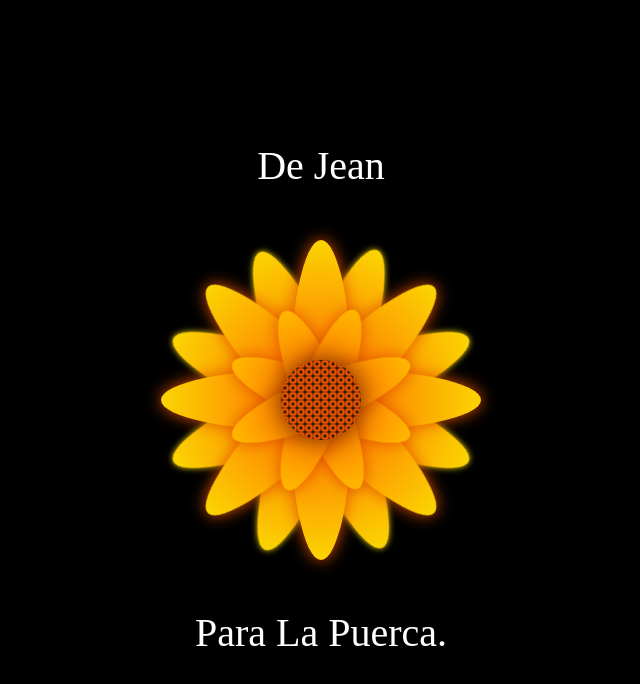
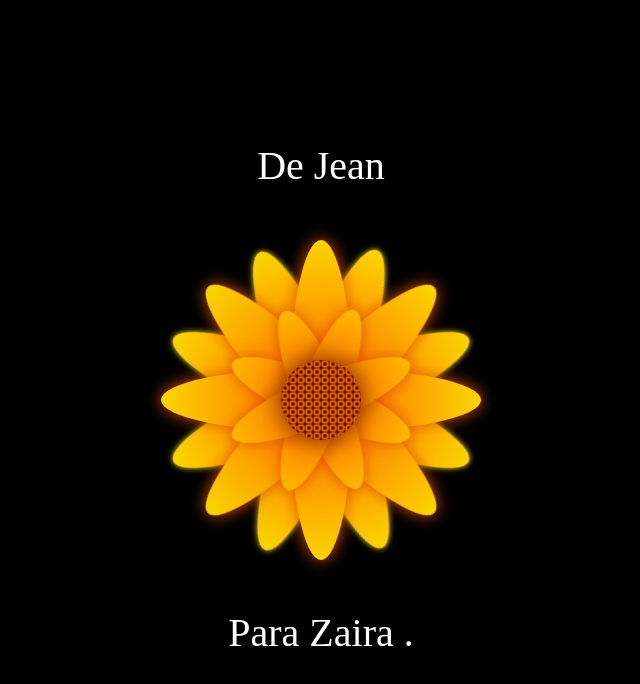
Before and after one commit to JeanCarloP/Zaira, a plain HTML site: page docs/index.html in a window 1280 px wide. Shown: the whole page, without its empty margins (319-959 px from the left). Drawn offline with Linux system fonts and the light colour scheme.

Commit message:
Update index.html

```diff
--- a/docs/index.html
+++ b/docs/index.html
@@ -37,7 +37,7 @@
     </div>
     <div class="Petal3 p4">
     </div>
-    <div class="text-below">Para La Puerca. </div>
+    <div class="text-below">Para Zaira . </div>
   </div>
 </body>
 </html>
```
